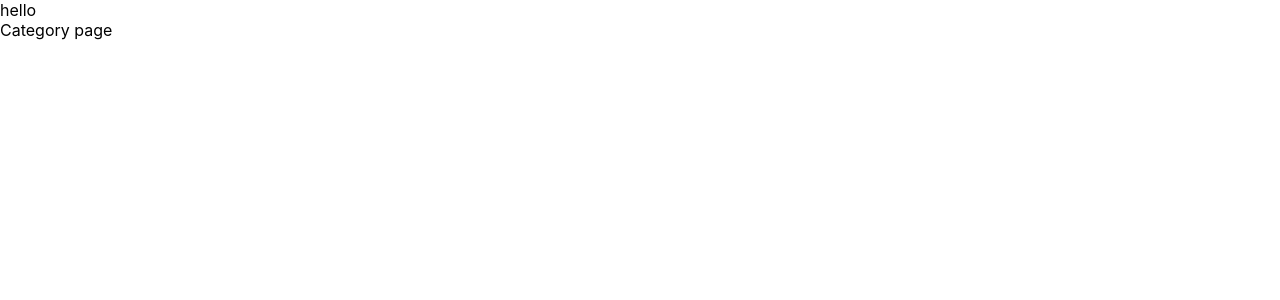
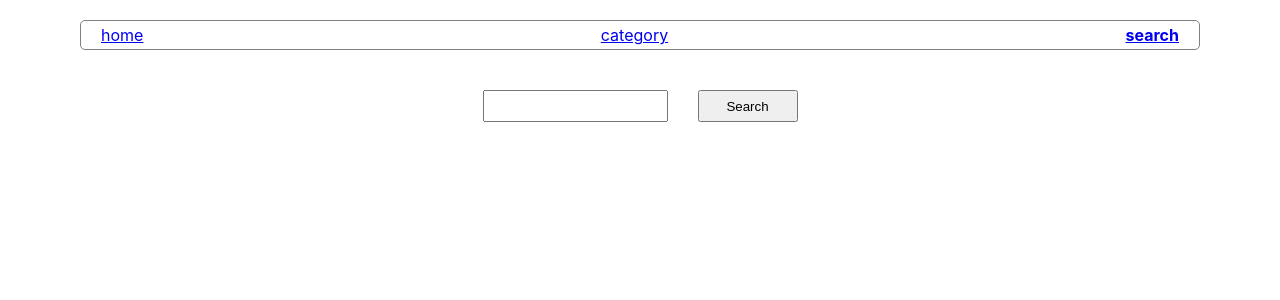
Before and after one commit to JavaScriptN0ob/code-test, a React (Create React App) app in the folder frontend/: page /search in a window 1280 px wide. Shown: the top 300 px of the page. Built offline with nearby package versions, Linux system fonts and the light colour scheme.

Commit message:
feat: Add SearchPage from frontend

```diff
--- a/frontend/src/pages/SearchPage/SearchPage.jsx
+++ b/frontend/src/pages/SearchPage/SearchPage.jsx
@@ -1,10 +1,119 @@
-import React from 'react';
+import React, { useState, useCallback } from 'react';
+import styled from 'styled-components';
+
+import Navigation from '../../components/Navigation';
+import axiosInstance from '../../api/axiosInstance';
+import ProductOutlook from '../../components/ProductOutlook';
+
+const Container = styled.div`
+  margin: 20px 80px;
+`;
+
+const Flex = styled.div`
+  display: flex;
+  flex-direction: row;
+  justify-content: center;
+`;
+
+const CustomInput = styled.input`
+  height: 26px;
+`;
+
+const Search = styled.button`
+  cursor: pointer;
+  margin-left: 30px;
+  width: 100px;
+`;
+
+const ProductsContainer = styled.div`
+  display: flex;
+  flex-direction: row;
+  margin-top: 20px;
+  flex-wrap: wrap;
+`;
 
 const SearchPage = () => {
+  const [searchInput, setSearchInput] = useState('');
+  const [searchResult, setSearchResult] = useState(undefined);
+  const [loading, setLoading] = useState(false);
+  const [searchInputDirty, setSearchInputDirty] = useState(false);
+  const [isResultNotFound, setIsResultNotFound] = useState(false);
+
+  const handleChange = useCallback((event) => {
+    const {
+      target: { value },
+    } = event;
+
+    setSearchInput(value);
+
+    if (!value) {
+      setSearchInputDirty(false);
+    }
+  }, []);
+
+  const getSearchResult = useCallback(() => {
+    const getSearchedProduct = async () => {
+      try {
+        const { data } = await axiosInstance.get(
+          `products?searchInput=${searchInput}`
+        );
+
+        setSearchResult(data);
+        setLoading(false);
+        setIsResultNotFound(false);
+      } catch (error) {
+        setLoading(false);
+        setIsResultNotFound(false);
+
+        if (error.response.status === 404) {
+          setIsResultNotFound(true);
+        }
+      }
+    };
+
+    getSearchedProduct();
+  }, [searchInput]);
+
+  const handleSearchClick = useCallback(() => {
+    setSearchResult(undefined);
+    setLoading(true);
+    setSearchInputDirty(true);
+
+    getSearchResult();
+  }, [getSearchResult, setLoading, setSearchInputDirty]);
+
+  const handleKeyPress = (event) => {
+    if (event.key === 'Enter') {
+      handleSearchClick();
+    }
+  };
+
   return (
     <>
-      <div>hello</div>
-      <div>Category page</div>
+      <Navigation />
+      <Container>
+        <Flex>
+          <CustomInput
+            onChange={handleChange}
+            value={searchInput}
+            onKeyDown={handleKeyPress}
+          />
+          <Search onClick={handleSearchClick}>Search</Search>
+        </Flex>
+        <ProductsContainer>
+          <div>{!!loading ? 'loading.....' : ''}</div>
+          <div>
+            {!loading &&
+              !!isResultNotFound &&
+              !!searchInputDirty &&
+              'No matched product found, please try again.'}
+          </div>
+          {!!searchResult &&
+            searchResult.map((product) => (
+              <ProductOutlook key={product.id} enableClick {...product} />
+            ))}
+        </ProductsContainer>
+      </Container>
     </>
   );
 };
```
